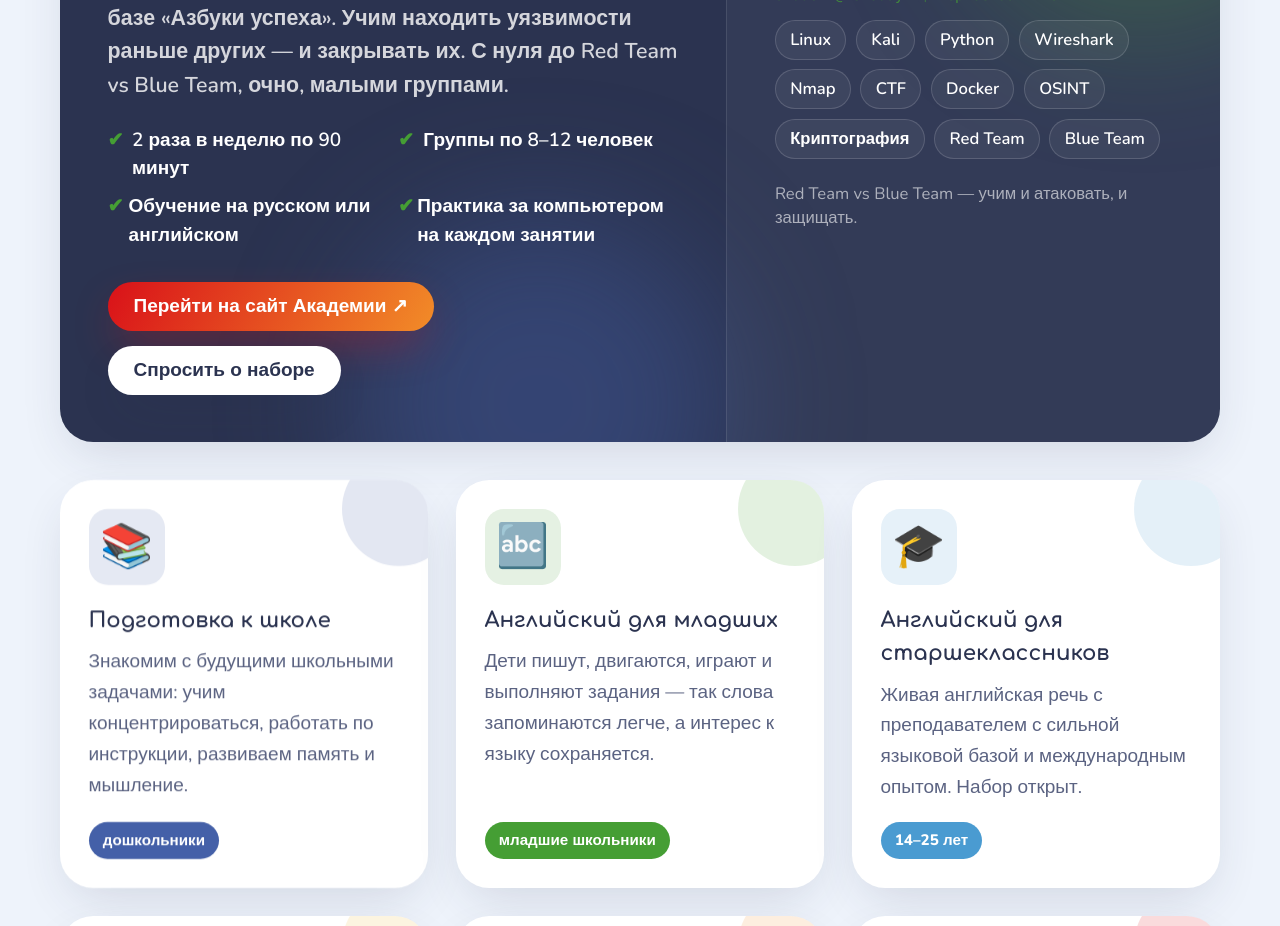
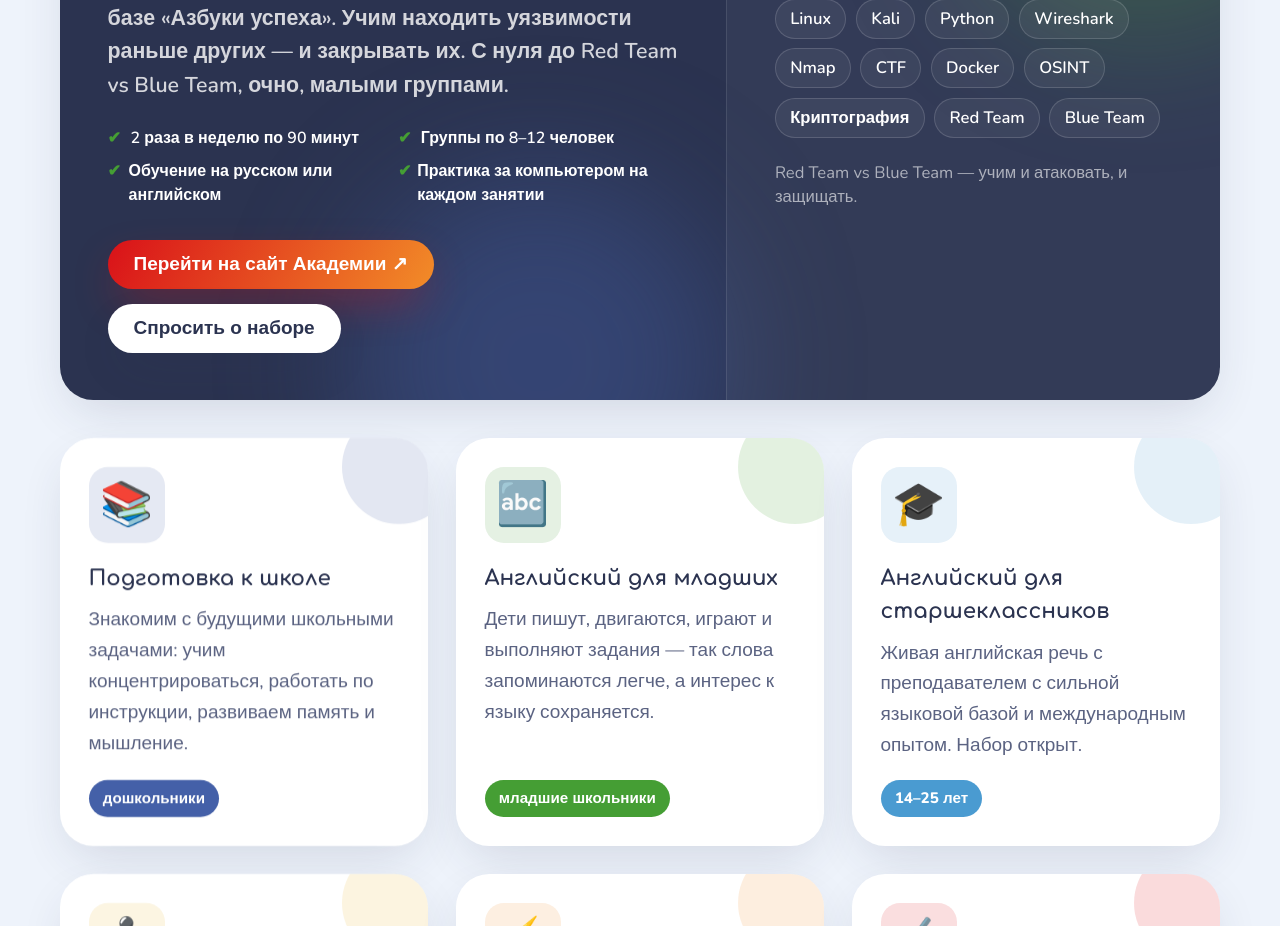
Before and after one commit to ZhilovAstemir/azbuka-uspeha-landing, a Next.js app: page / in a window 1280 px wide. Shown: the part 3840-4766 px from the top of the page. Built offline with nearby package versions, Linux system fonts and the light colour scheme.

Commit message:
Список Академии кибербезопасности: шрифт 16px

```diff
--- a/src/components/sections/Programs.tsx
+++ b/src/components/sections/Programs.tsx
@@ -62,7 +62,7 @@ export function Programs() {
                 <span className="text-white">{academy.name.split(" ").slice(1).join(" ")}</span>
               </h3>
               <p className="mt-3 text-white/80 font-semibold text-lg">{academy.lead}</p>
-              <ul className="mt-5 grid sm:grid-cols-2 gap-2 font-semibold">
+              <ul className="mt-5 grid sm:grid-cols-2 gap-2 text-[16px] font-semibold">
                 {academy.points.map((p) => (
                   <li key={p} className="flex items-start gap-2">
                     <span className="text-teal">✔</span>
```
